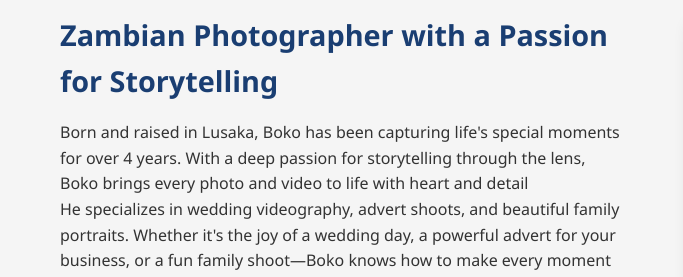
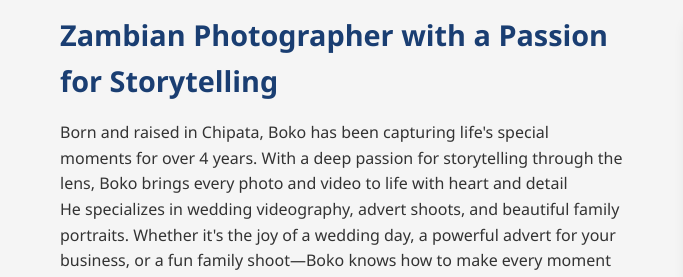
Before and after one commit to Mysite676/Bokothephotographerportfolio, a plain HTML site: page index.html in a window 1280 px wide. Shown: the part 980-1257 px from the top of the page, 0-683 px from the left. Drawn offline with Linux system fonts and the light colour scheme.

Commit message:
Update index.html

```diff
--- a/index.html
+++ b/index.html
@@ -868,7 +868,7 @@
             <div class="about-content">
                 <div class="about-text">
                     <h3>Zambian Photographer with a Passion for Storytelling</h3>
-                    <p>Born and raised in Lusaka, Boko has been capturing life's special moments for over 4 years. With a deep passion for storytelling through the lens, Boko brings every photo and video to life with heart and detail</p>
+                    <p>Born and raised in Chipata, Boko has been capturing life's special moments for over 4 years. With a deep passion for storytelling through the lens, Boko brings every photo and video to life with heart and detail</p>
                     <p>He specializes in wedding videography, advert shoots, and beautiful family portraits. Whether it's the joy of a wedding day, a powerful advert for your business, or a fun family shoot—Boko knows how to make every moment feel timeless.</p>
                     <p>Known for his friendly approach and creative eye, Boko works closely with clients to bring their vision to life. Every shot is more than just a picture—it's a memory captured forever.</p>
                 <p> Let Boko the Photographer turn your moments into lasting stories.</p>
```
